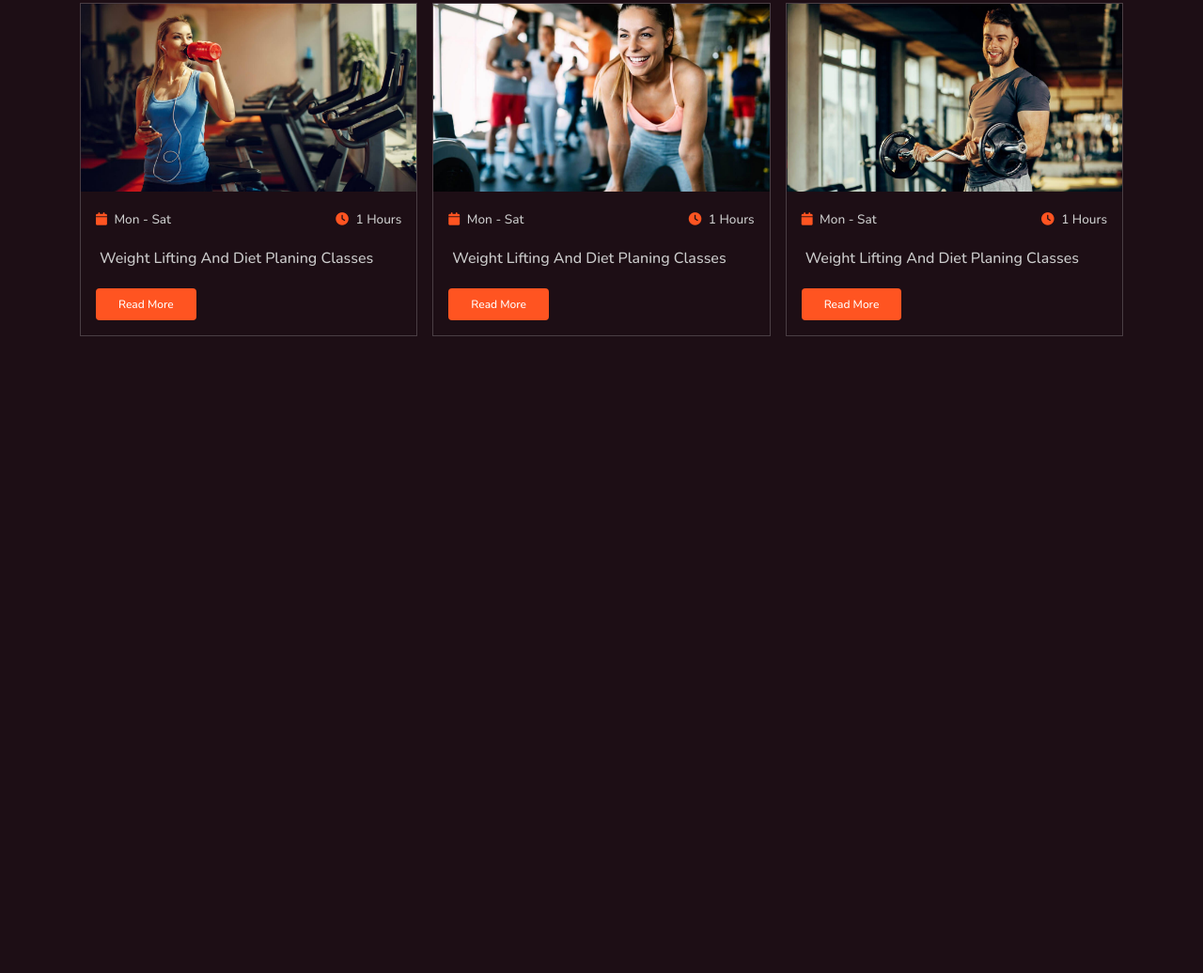
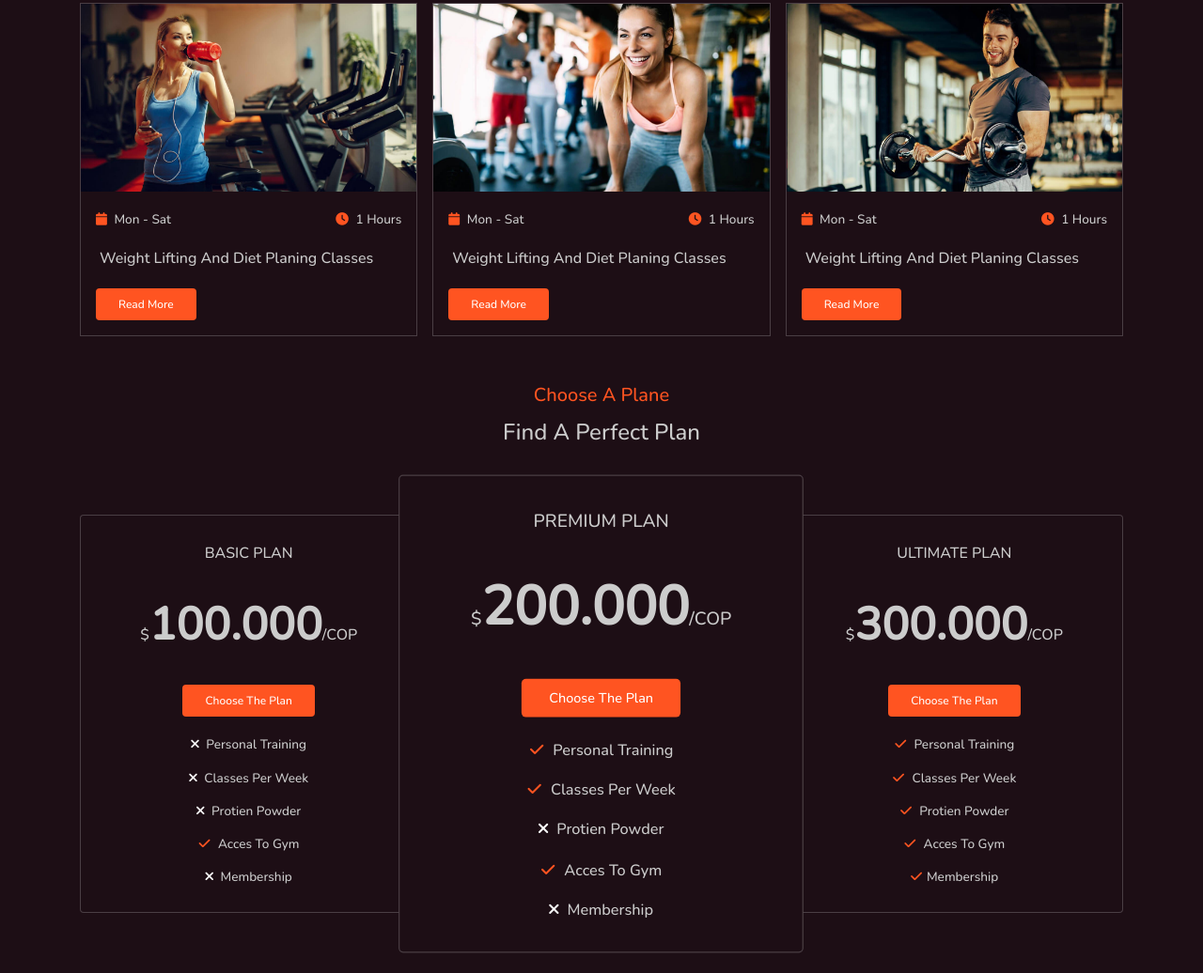
Before and after one commit to JhonnFy/Fitness-Website, a plain HTML site: page index.html in a window 1280 px wide. Shown: the part 2213-3249 px from the top of the page at 94% size. Before the commit the page ends 2595 px from the top, so only its background shows below. Drawn offline with nearby package versions, Linux system fonts and the light colour scheme.

Commit message:
PricingOk

```diff
--- a/index.html
+++ b/index.html
@@ -218,6 +218,60 @@
     <!--Courses Section Ends-->
 
 
+    <!--Pricing Section Starts-->
+    <section class="pricing" id="pricing">
+
+        <div class="heading">
+            <span>Choose A Plane</span>
+            <h3>Find A Perfect Plan</h3>
+        </div>
+
+        <div class="box-container container">
+
+            <div class="box">
+                <h3>BASIC PLAN</h3>
+                <div class="price"><span>$</span>100.000<span>/COP</span></div>
+                <a href="#" class="link-btn">Choose The Plan</a>
+                <div class="list">
+                    <p><i class="fas fa-times"></i> Personal Training</p>
+                    <p><i class="fas fa-times"></i> Classes Per Week</p>
+                    <p><i class="fas fa-times"></i> Protien Powder</p>
+                    <p><i class="fas fa-check"></i> Acces To Gym</p>
+                    <p><i class="fas fa-times"></i> Membership</p>
+                </div>
+            </div>
+
+            <div class="box">
+                <h3>PREMIUM PLAN</h3>
+                <div class="price"><span>$</span>200.000<span>/COP</span></div>
+                <a href="#" class="link-btn">Choose The Plan</a>
+                <div class="list">
+                    <p> <i class="fas fa-check"></i> Personal Training</p>
+                    <p> <i class="fas fa-check"></i> Classes Per Week</p>
+                    <p> <i class="fas fa-times"></i> Protien Powder</p>
+                    <p> <i class="fas fa-check"></i> Acces To Gym</p>
+                    <p> <i class="fas fa-times"></i> Membership</p>
+                </div>
+            </div>
+
+            <div class="box">
+                <h3>ULTIMATE PLAN</h3>
+                <div class="price"><span>$</span>300.000<span>/COP</span></div>
+                <a href="#" class="link-btn">Choose The Plan</a>
+                <div class="list">
+                    <p><i class="fas fa-check"></i> Personal Training</p>
+                    <p><i class="fas fa-check"></i> Classes Per Week</p>
+                    <p><i class="fas fa-check"></i> Protien Powder</p>
+                    <p><i class="fas fa-check"></i> Acces To Gym</p>
+                    <p><i class="fas fa-check"></i>Membership</p>
+                </div>
+            </div>
+
+        </div>
+    </section>
+    <!--Pricing Section Ends-->
+
+
     <!--Custom Js File Link-->
     <script src="js/script.js"></script>
 </body>
--- a/scss/style.scss
+++ b/scss/style.scss
@@ -440,6 +440,59 @@ section{
 }
 
 
+.pricing{
+    .box-container{
+        @include grid(29rem);
+        margin-top: 8rem;
+        margin-bottom: 5rem;
+
+
+        .box{
+            padding: 2rem;
+            text-align: center;
+            border: $border;
+            background: $bg-color;
+            border-radius: .5rem;
+
+            &:nth-child(2){
+                transform: scale(1.2);
+            }
+
+            h3{
+                @include graph-text(2rem);
+                padding-top: 1rem;
+            }
+
+            .price{
+                padding: 1rem 0;
+                @include graph-text(6rem);
+                font-weight: bolder;
+
+                span{
+                    font-size: 2rem;
+                    font-weight: normal;
+                }
+            }
+
+            .list{
+                padding-top: 2rem;
+
+                p{
+                    @include graph-text(1.7rem);
+
+                    i{
+                        padding-right: .5rem;
+                        color: $orange;
+
+                        &.fa-times{
+                            color:$white;
+                        }
+                    }
+                }
+            }
+        }
+    }
+}
 
 
 
@@ -469,6 +522,16 @@ section{
     .home h3{
         font-size: 3rem;
     }
+
+    .pricing .box-container{
+        margin-top: 0;
+        margin-bottom: 0;
+
+        .box:nth-child(2){
+            transform: scale(1);
+        }
+    }
+
 }
 
 @media (max-width:768px){
```
Also changed, not shown: css/style.css, 1 other file.
